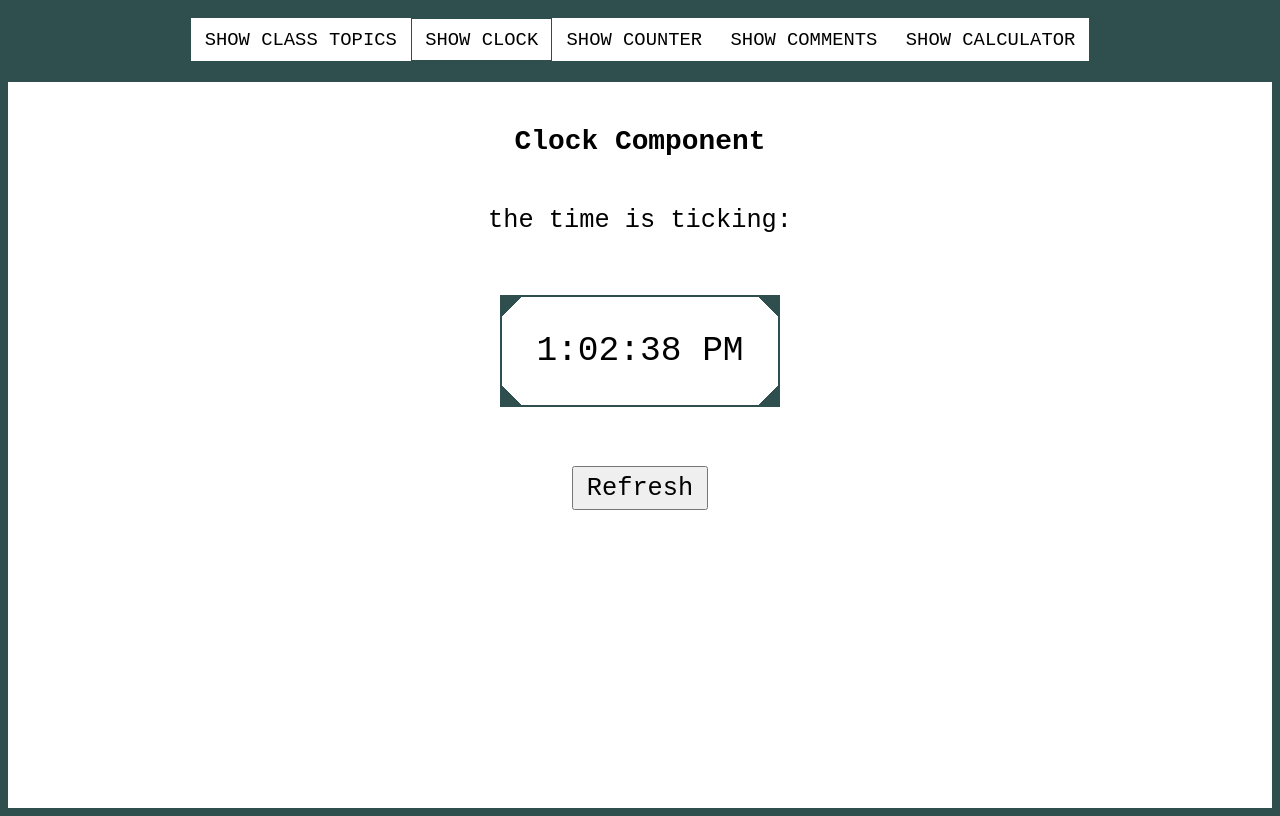
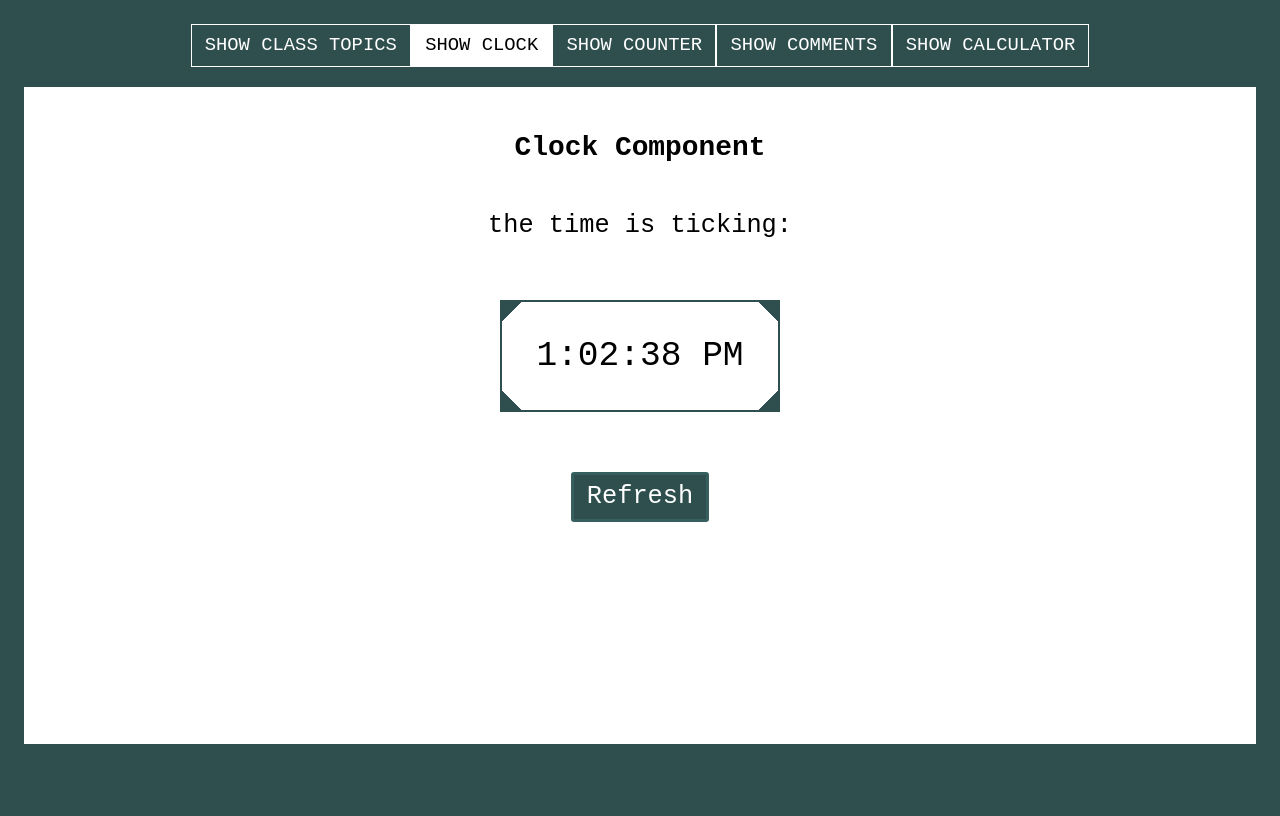
Before and after one commit to olhanotolga/react-playground, a React (Create React App) app: page / in a window 1280 px wide. Both pictures are taken after a click on the button "SHOW CLOCK". Built offline with nearby package versions, Linux system fonts and the light colour scheme.

Commit message:
style navigation bar and buttons

```diff
--- a/src/style.css
+++ b/src/style.css
@@ -1,5 +1,6 @@
 body {
     background-color: darkslategrey;
+    padding: 1em;
 }
 * {
     font-family: monospace;
@@ -8,27 +9,33 @@ body {
 }
 #root {
     background-color: white;
-    min-height: 100vh;
+    min-height: 90vh;
 }
 
 /* HOME PAGE */
 .main-nav-menu {
     display: flex;
+    flex-wrap: wrap;
     justify-content: center;
     margin-bottom: 1em;
-    padding: .5em 0 1em;
+    padding: 0 0 1em;
     background-color: darkslategrey;
 }
 .nav-button {
     padding: .5em .7em;
     font-size: 90%;
     text-transform: uppercase;
-    background-color: white;
+    background-color: darkslategrey;
+    color: white;
     border: .1em solid white;
     outline: none;
 }
+.nav-button:hover {
+    background-color: rgb(56, 95, 95);
+}
 .nav-button:focus, .nav-button:active {
-    border: .1em solid darkslategrey;
+    background-color: white;
+    color: black;
 }
 
 /* COMMON ELEMENTS */
@@ -69,7 +76,20 @@ h2 {
 }
 .refresh-clock-btn {
     margin: 1em auto;
-    padding: .2em .5em;
+    padding: .3em .5em;
+    background-color: darkslategrey;
+    color: white;
+    border: 3px solid rgb(56, 95, 95);
+    border-radius: 3px;
+    outline: none;
+}
+.refresh-clock-btn:hover {
+    background-color: rgb(56, 95, 95);
+    border: 3px solid darkslategrey;
+}
+.refresh-clock-btn:active {
+    background-color: white;
+    color: darkslategrey;
 }
 
 /* COUNTER */
@@ -89,7 +109,20 @@ h2 {
 }
 .reset-btn {
     margin: 1em auto;
-    padding: .2em .5em;
+    padding: .3em .5em;
+    background-color: darkslategrey;
+    color: white;
+    border: 3px solid rgb(56, 95, 95);
+    border-radius: 3px;
+    outline: none;
+}
+.reset-btn:hover {
+    background-color: rgb(56, 95, 95);
+    border: 3px solid darkslategrey;
+}
+.reset-btn:active {
+    background-color: white;
+    color: darkslategrey;
 }
 
 /* COMMENTS */
```
